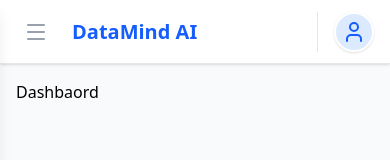
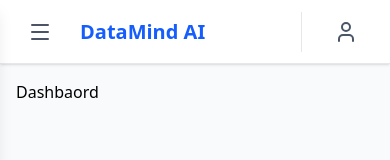
Before and after one commit to Nuventure/datamind-ai, a React (Vite) app in the folder ui/: page / in a window 390 px wide. Shown: the top 160 px of the page. Built offline with nearby package versions, Linux system fonts and the light colour scheme.

Commit message:
Update `useUIStore` import paths, simplify `Button` component, and integrate `Button` component into `Header`.

```diff
--- a/ui/src/components/button/Button.tsx
+++ b/ui/src/components/button/Button.tsx
@@ -28,7 +28,6 @@
             rightIcon: RightIcon,
             children,
             fullWidth = false,
-            className = '',
             disabled,
             ...props
         },
@@ -37,7 +36,7 @@
         const baseStyles = 'inline-flex items-center justify-center rounded-lg font-medium transition-all duration-200 focus:outline-none focus:ring-2 focus:ring-offset-2 disabled:opacity-50 disabled:cursor-not-allowed';
         const widthStyle = fullWidth ? 'w-full' : '';
 
-        const combinedClassName = `${baseStyles} ${variantStyles[variant]} ${sizeStyles[size]} ${widthStyle} ${className}`;
+        const combinedClassName = `${baseStyles} ${variantStyles[variant]} ${sizeStyles[size]} ${widthStyle}`;
 
         return (
             <button
@@ -60,6 +59,4 @@
     }
 );
 
-Button.displayName = 'Button';
-
 export default Button;
--- a/ui/src/components/layout/header/Header.tsx
+++ b/ui/src/components/layout/header/Header.tsx
@@ -1,6 +1,7 @@
 import React from 'react';
 import { Menu, X, User } from 'lucide-react';
-import { useUIStore } from '../../../zustand/useUIStore';
+import { useUIStore } from '../../../zustand/features/uistore/useUIStore';
+import Button from '../../button/Button';
 
 const Header: React.FC = () => {
     const { isSidebarOpen, toggleSidebar } = useUIStore();
@@ -8,13 +9,16 @@
     return (
         <header className="sticky top-0 z-40 flex h-16 w-full items-center justify-between border-b border-gray-200 bg-white px-4 shadow-sm sm:px-6 lg:px-8">
             <div className="flex items-center gap-4">
-                <button
-                    onClick={toggleSidebar}
-                    className="inline-flex items-center justify-center rounded-md p-2 text-gray-400 hover:bg-gray-100 hover:text-gray-500 focus:outline-none focus:ring-2 focus:ring-inset focus:ring-blue-500 lg:hidden"
-                >
-                    <span className="sr-only">Open sidebar</span>
-                    {isSidebarOpen ? <X className="h-6 w-6" /> : <Menu className="h-6 w-6" />}
-                </button>
+                <div className="lg:hidden">
+                    <Button
+                        variant="ghost"
+                        size="sm"
+                        onClick={toggleSidebar}
+                        title="Open sidebar"
+                    >
+                        {isSidebarOpen ? <X className="h-6 w-6" /> : <Menu className="h-6 w-6" />}
+                    </Button>
+                </div>
                 <div className="flex items-center lg:hidden">
                     <span className="text-xl font-bold text-blue-600">DataMind AI</span>
                 </div>
@@ -27,9 +31,11 @@
                         <p className="text-sm font-medium text-gray-900">John Doe</p>
                         <p className="text-xs text-gray-500">Admin</p>
                     </div>
-                    <button className="flex h-10 w-10 items-center justify-center rounded-full bg-blue-100 text-blue-600 border-2 border-white shadow-sm overflow-hidden">
+                    <Button
+                        variant="ghost"
+                    >
                         <User className="h-6 w-6" />
-                    </button>
+                    </Button>
                 </div>
             </div>
         </header>
--- a/ui/src/components/layout/sidebar/Sidebar.tsx
+++ b/ui/src/components/layout/sidebar/Sidebar.tsx
@@ -3,7 +3,7 @@
 import {
     LayoutDashboard,
 } from 'lucide-react';
-import { useUIStore } from '../../../zustand/useUIStore';
+import { useUIStore } from '../../../zustand/features/uistore/useUIStore';
 
 const Sidebar: React.FC = () => {
     const { isSidebarOpen, setSidebarOpen } = useUIStore();
--- a/ui/src/zustand/useUIStore.ts
+++ b/ui/src/zustand/features/uistore/useUIStore.ts
@@ -1,5 +1,5 @@
 import { create } from 'zustand';
-import type { UIState } from './UIStore.models';
+import type { UIState } from './UIStore.types';
 
 export const useUIStore = create<UIState>((set) => ({
     isSidebarOpen: false,
```
Also changed, not shown: ui/src/zustand/features/uistore/UIStore.types.ts (renamed from ui/src/zustand/UIStore.models.ts).
